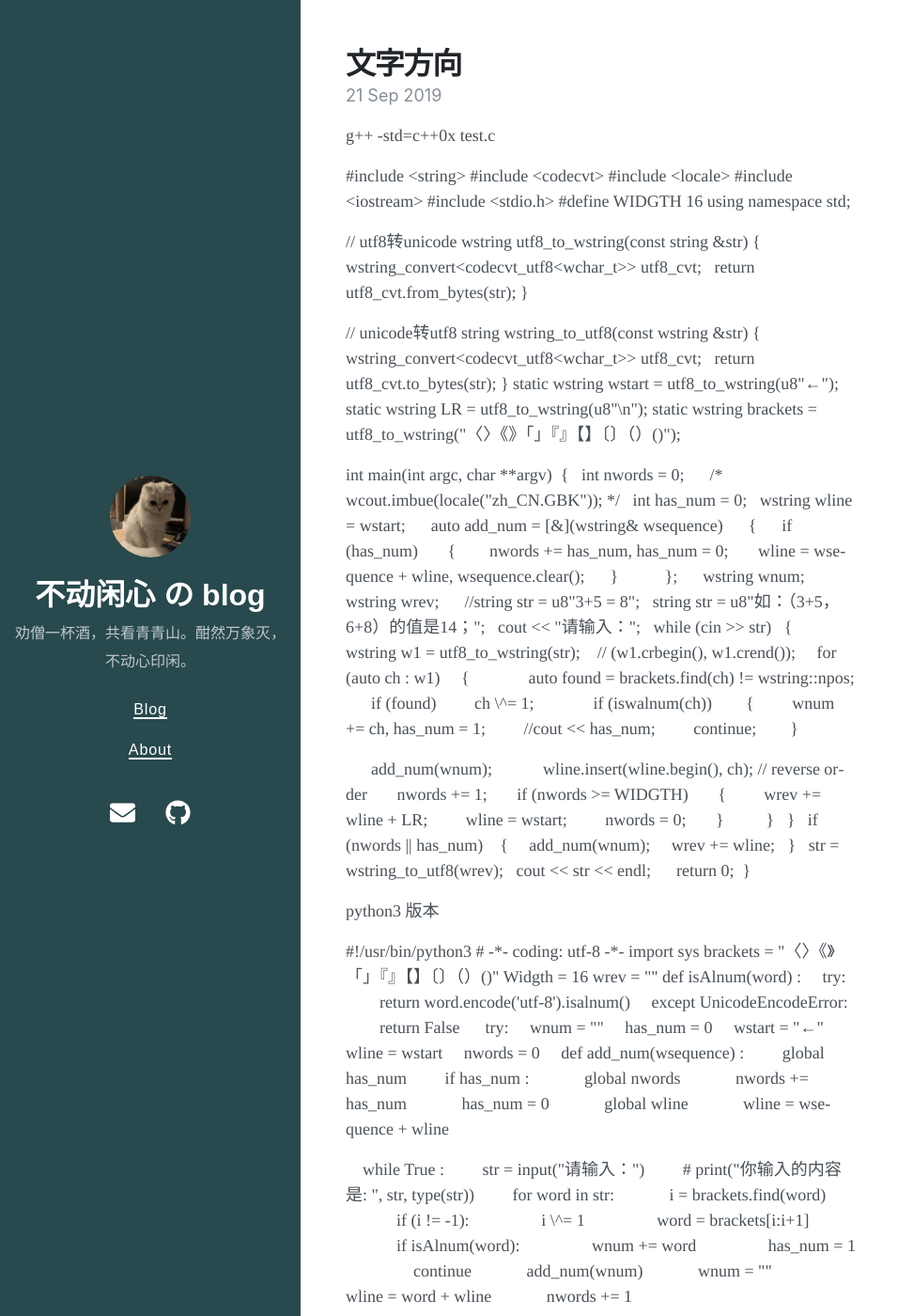
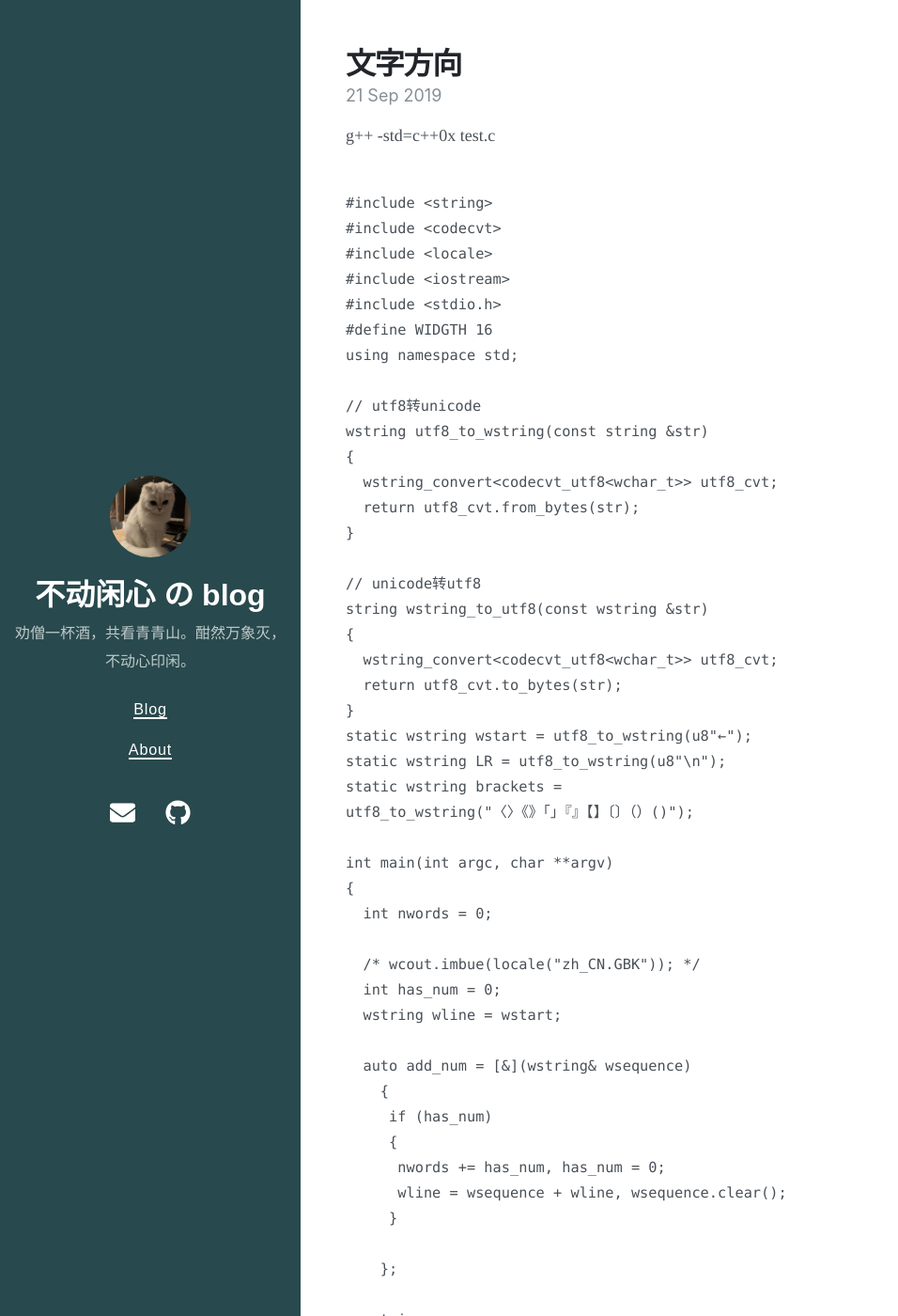
Before and after one commit to leisuremood/leisuremood.github.io, a Jekyll site: the page built from _posts/2019-09-21-文字方向.md, in a window 1280 px wide and 1400 px high. Shown: the whole window at 94% size, without its empty margins (0-956 px from the left). Built offline with Jekyll 4.4.1, drawn with Linux system fonts in a browser that asks for light colours; nearby versions of some CDN libraries; some of the changed text lies outside the part shown.

Commit message:
program format

```diff
--- a/_posts/2019-09-21-文字方向.md
+++ b/_posts/2019-09-21-文字方向.md
@@ -9,43 +9,43 @@ tags:
 
 g++ -std=c++0x test.c
 
+~~~ C++
 
-
-#include \<string>
-#include \<codecvt>
-#include \<locale>
-#include \<iostream>
-#include \<stdio.h>
+#include <string>
+#include <codecvt>
+#include <locale>
+#include <iostream>
+#include <stdio.h>
 #define WIDGTH 16
 using namespace std;
 
 // utf8转unicode
 wstring utf8_to_wstring(const string &str)
 {
-  wstring_convert\<codecvt_utf8\<wchar_t\>\> utf8_cvt;
+  wstring_convert<codecvt_utf8<wchar_t>> utf8_cvt;
   return utf8_cvt.from_bytes(str);
 }
 
 // unicode转utf8
 string wstring_to_utf8(const wstring &str)
 {
-  wstring_convert\<codecvt_utf8\<wchar_t\>\> utf8_cvt;
+  wstring_convert<codecvt_utf8<wchar_t>> utf8_cvt;
   return utf8_cvt.to_bytes(str);
 }
-static wstring wstart = utf8_to_wstring(u8\"←\");
-static wstring LR = utf8_to_wstring(u8\"\\n\");
+static wstring wstart = utf8_to_wstring(u8"←");
+static wstring LR = utf8_to_wstring(u8"\n");
 static wstring brackets =
-utf8_to_wstring(\"〈〉《》「」『』【】〔〕（）()\");
+utf8_to_wstring("〈〉《》「」『』【】〔〕（）()");
 
-int main(int argc, char \*\*argv)
+int main(int argc, char **argv)
 {
   int nwords = 0;
 
-  /\* wcout.imbue(locale(\"zh_CN.GBK\")); \*/
+  /* wcout.imbue(locale("zh_CN.GBK")); */
   int has_num = 0;
   wstring wline = wstart;
 
-  auto add_num = \[&\](wstring& wsequence)
+  auto add_num = [&](wstring& wsequence)
     {
      if (has_num)
      {
@@ -58,10 +58,10 @@ int main(int argc, char \*\*argv)
   wstring wnum;
   wstring wrev;
 
-  //string str = u8\"3+5 = 8\";
-  string str = u8\"如：（3+5，6+8）的值是14；\";
-  cout \<\< \"请输入：\";
-  while (cin >\> str)
+  //string str = u8"3+5 = 8";
+  string str = u8"如：（3+5，6+8）的值是14；";
+  cout << "请输入：";
+  while (cin >> str)
   {
     wstring w1 = utf8_to_wstring(str);    // (w1.crbegin(),
 w1.crend());
@@ -70,12 +70,12 @@ w1.crend());
 
       auto found = brackets.find(ch) != wstring::npos;
       if (found)
-        ch \^= 1;
+        ch ^= 1;
 
       if (iswalnum(ch))
       {
         wnum += ch, has_num = 1;
-        //cout \<\< has_num;
+        //cout << has_num;
         continue;
       }
 
@@ -92,27 +92,28 @@ w1.crend());
 
     }
   }
-  if (nwords \|\| has_num)
+  if (nwords || has_num)
   {
     add_num(wnum);
     wrev += wline;
   }
   str = wstring_to_utf8(wrev);
-  cout \<\< str \<\< endl;
+  cout << str << endl;
 
   return 0;
 }
 
-
+~~~
 
 python3 版本
 
+~~~ python
 #!/usr/bin/python3
-# -\*- coding: utf-8 -\*-
+# -*- coding: utf-8 -*-
 import sys
-brackets = \"〈〉《》「」『』【】〔〕（）()\"
+brackets = "〈〉《》「」『』【】〔〕（）()"
 Widgth = 16
-wrev = \"\"
+wrev = ""
 def isAlnum(word) :
     try:
         return word.encode(\'utf-8\').isalnum()
@@ -120,9 +121,9 @@ def isAlnum(word) :
         return False
 
 try:
-    wnum = \"\"
+    wnum = ""
     has_num = 0
-    wstart = \"←\"
+    wstart = "←"
     wline = wstart
     nwords = 0
     def add_num(wsequence) :
@@ -135,24 +136,24 @@ try:
             wline = wsequence + wline
 
     while True :
-        str = input(\"请输入：\")
-        # print(\"你输入的内容是: \", str, type(str))
+        str = input("请输入：")
+        # print("你输入的内容是: ", str, type(str))
         for word in str:
             i = brackets.find(word)
             if (i != -1):
-                i \^= 1
-                word = brackets\[i:i+1\]
+                i ^= 1
+                word = brackets[i:i+1]
             if isAlnum(word):
                 wnum += word
                 has_num = 1
                 continue
             add_num(wnum)
-            wnum = \"\"
+            wnum = ""
             wline = word + wline
             nwords += 1
 
             if (nwords >= Widgth):
-                wrev = wrev + wline + \"\\n\"
+                wrev = wrev + wline + "\n"
                 wline = wstart
                 nwords = 0
 
@@ -165,3 +166,5 @@ if nwords or has_num :
 
 print(wrev)
 sys.exit(0)
+
+~~~
```
Also changed, not shown: _posts/2019-08-19-lisp求全组合.md (+18 -17 lines), _posts/2019-08-20-lisp-drop-x.md (+5 -0 lines), _posts/2019-09-25-备份邮箱的脚本.md (+24 -27 lines).
